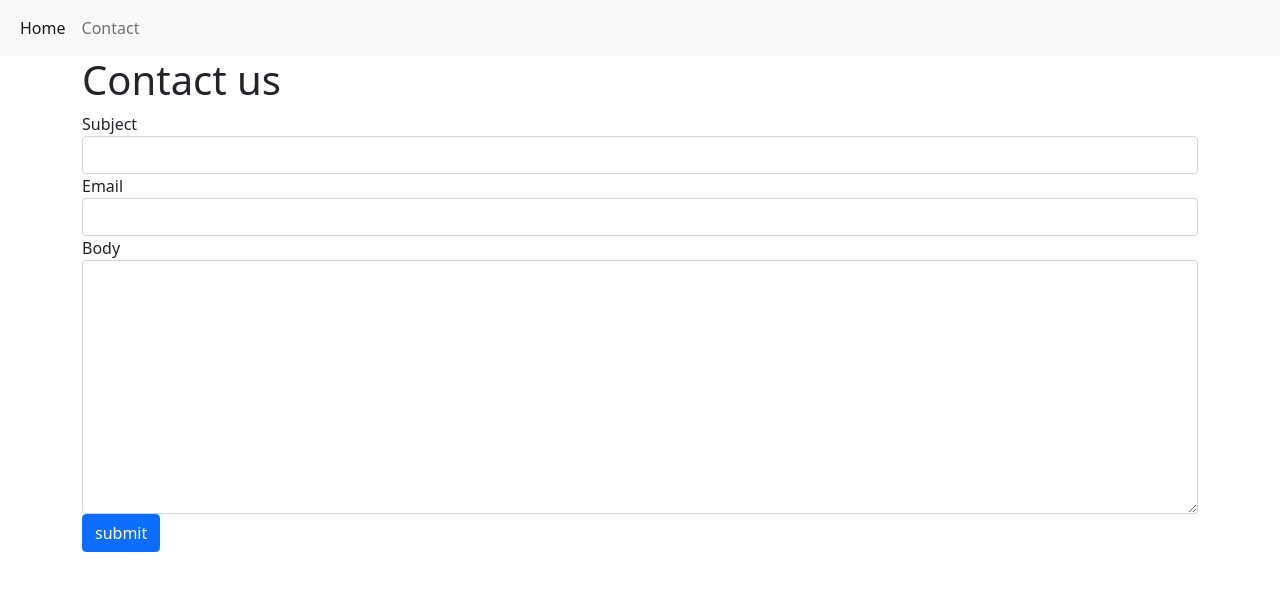
After one commit to yildirimmurat/cms, a PHP site: page /contact in a window 1280 px wide. The commit adds this page. Shown: the top 591 px of the page. Run offline with PHP 8.4, Linux system fonts and the light colour scheme.

Commit message:
view layout added

```diff
--- /dev/null
+++ b/public/index.php
@@ -0,0 +1,16 @@
+<?php
+
+require_once __DIR__ . '/../vendor/autoload.php';
+
+use CMS\Core\Application;
+
+$app = new Application(dirname(__DIR__));
+
+$app->router->get('/', 'home');
+$app->router->get('/contact', 'contact');
+$app->router->post('/contact', function () {
+    return "handling submitted data";
+});
+
+
+$app->run();
--- a/src/Application.php
+++ b/src/Application.php
@@ -4,17 +4,23 @@ namespace CMS\Core;
 
 class Application
 {
+    public static string $ROOT_DIR;
     public Router $router;
     public Request $request;
+    public Response $response;
+    public static Application $app;
 
-    public function __construct()
+    public function __construct($rootPath)
     {
+        self::$ROOT_DIR = $rootPath;
+        self::$app = $this;
         $this->request = new Request();
-        $this->router = new Router($this->request);
+        $this->response = new Response;
+        $this->router = new Router($this->request, $this->response);
     }
 
     public function run()
     {
-        $this->router->resolve();
+        echo $this->router->resolve();
     }
 }
--- /dev/null
+++ b/src/Response.php
@@ -0,0 +1,11 @@
+<?php
+
+namespace CMS\Core;
+
+class Response
+{
+    public function setStatusCode(int $code)
+    {
+        http_response_code($code);
+    }
+}
--- a/src/Router.php
+++ b/src/Router.php
@@ -6,14 +6,20 @@ class Router
 {
     protected array $routes = [];
     public Request $request;
+    public Response $response;
 
-    public function __construct(Request $request)
+    public function __construct(Request $request, Response $response)
     {
         $this->request = $request;
+        $this->response = $response;
     }
     public function get($path, $callback)
     {
         $this->routes['get'][$path] = $callback;
+    }
+    public function post($path, $callback)
+    {
+        $this->routes['post'][$path] = $callback;
     }
 
     public function resolve()
@@ -24,10 +30,35 @@ class Router
         $callback = $this->routes[$method][$path] ?? false;
 
         if ($callback === false) {
-            echo "not found";
-            exit;
+            $this->response->setStatusCode(404);
+            return $this->renderView('_404');
+        }
+        if (is_string($callback)) {
+            return $this->renderView($callback);
         }
 
-        echo call_user_func($callback);
+        return call_user_func($callback);
+    }
+
+    public function renderView($view)
+    {
+        $layoutContent = $this->layoutContent();
+        $viewContent = $this->renderOnlyView($view);
+
+        return str_replace('{{content}}', $viewContent, $layoutContent);
+    }
+
+    protected function layoutContent()
+    {
+        ob_start();
+        include_once Application::$ROOT_DIR."/views/layouts/main.php";
+        return ob_get_clean();
+    }
+
+    protected function renderOnlyView($view)
+    {
+        ob_start();
+        include_once Application::$ROOT_DIR."/views/$view.php";
+        return ob_get_clean();
     }
 }
--- /dev/null
+++ b/views/_404.php
@@ -0,0 +1 @@
+<h1>404 Not Found</h1>
--- /dev/null
+++ b/views/contact.php
@@ -0,0 +1,17 @@
+<h1>Contact us</h1>
+
+<form action="" method="post">
+    <div class="form-group">
+        <label for="subject">Subject</label>
+        <input type="text" name="subject" class="form-control">
+    </div>
+    <div class="form-group">
+        <label for="email">Email</label>
+        <input type="text" name="email" class="form-control">
+    </div>
+    <div class="form-group">
+        <label for="body">Body</label>
+        <textarea name="body" id="body" cols="30" rows="10" class="form-control"></textarea>
+    </div>
+    <button type="submit" class="btn btn-primary">submit</button>
+</form>
--- /dev/null
+++ b/views/home.php
@@ -0,0 +1 @@
+<h1>Home</h1>
--- /dev/null
+++ b/views/layouts/main.php
@@ -0,0 +1,44 @@
+<!doctype html>
+<html lang="en">
+  <head>
+    <!-- Required meta tags -->
+    <meta charset="utf-8">
+    <meta name="viewport" content="width=device-width, initial-scale=1">
+
+    <!-- Bootstrap CSS -->
+    <link href="https://cdn.jsdelivr.net/npm/bootstrap@5.0.2/dist/css/bootstrap.min.css" rel="stylesheet" integrity="sha384-EVSTQN3/azprG1Anm3QDgpJLIm9Nao0Yz1ztcQTwFspd3yD65VohhpuuCOmLASjC" crossorigin="anonymous">
+
+    <title>CMS</title>
+  </head>
+  <body>
+    <nav class="navbar navbar-expand-lg navbar-light bg-light">
+        <div class="container-fluid">
+            <div class="collapse show navbar-collapse" id="navbarSupportedContent">
+                <ul class="navbar-nav me-auto mb-2 mb-lg-0">
+                    <li class="nav-item">
+                        <a class="nav-link active" aria-current="page" href="/">Home</a>
+                    </li>
+                    <li class="nav-item">
+                        <a class="nav-link" href="/contact">Contact</a>
+                    </li>
+                </ul>
+            </div>
+        </div>
+    </nav>
+
+    <div class="container">
+      {{content}}
+    </div>
+
+    <!-- Optional JavaScript; choose one of the two! -->
+
+    <!-- Option 1: Bootstrap Bundle with Popper -->
+    <script src="https://cdn.jsdelivr.net/npm/bootstrap@5.0.2/dist/js/bootstrap.bundle.min.js" integrity="sha384-MrcW6ZMFYlzcLA8Nl+NtUVF0sA7MsXsP1UyJoMp4YLEuNSfAP+JcXn/tWtIaxVXM" crossorigin="anonymous"></script>
+
+    <!-- Option 2: Separate Popper and Bootstrap JS -->
+    <!--
+    <script src="https://cdn.jsdelivr.net/npm/@popperjs/core@2.9.2/dist/umd/popper.min.js" integrity="sha384-IQsoLXl5PILFhosVNubq5LC7Qb9DXgDA9i+tQ8Zj3iwWAwPtgFTxbJ8NT4GN1R8p" crossorigin="anonymous"></script>
+    <script src="https://cdn.jsdelivr.net/npm/bootstrap@5.0.2/dist/js/bootstrap.min.js" integrity="sha384-cVKIPhGWiC2Al4u+LWgxfKTRIcfu0JTxR+EQDz/bgldoEyl4H0zUF0QKbrJ0EcQF" crossorigin="anonymous"></script>
+    -->
+  </body>
+</html>
```
Also changed, not shown: index.php (deleted, +0 -17 lines), 1 other file.
